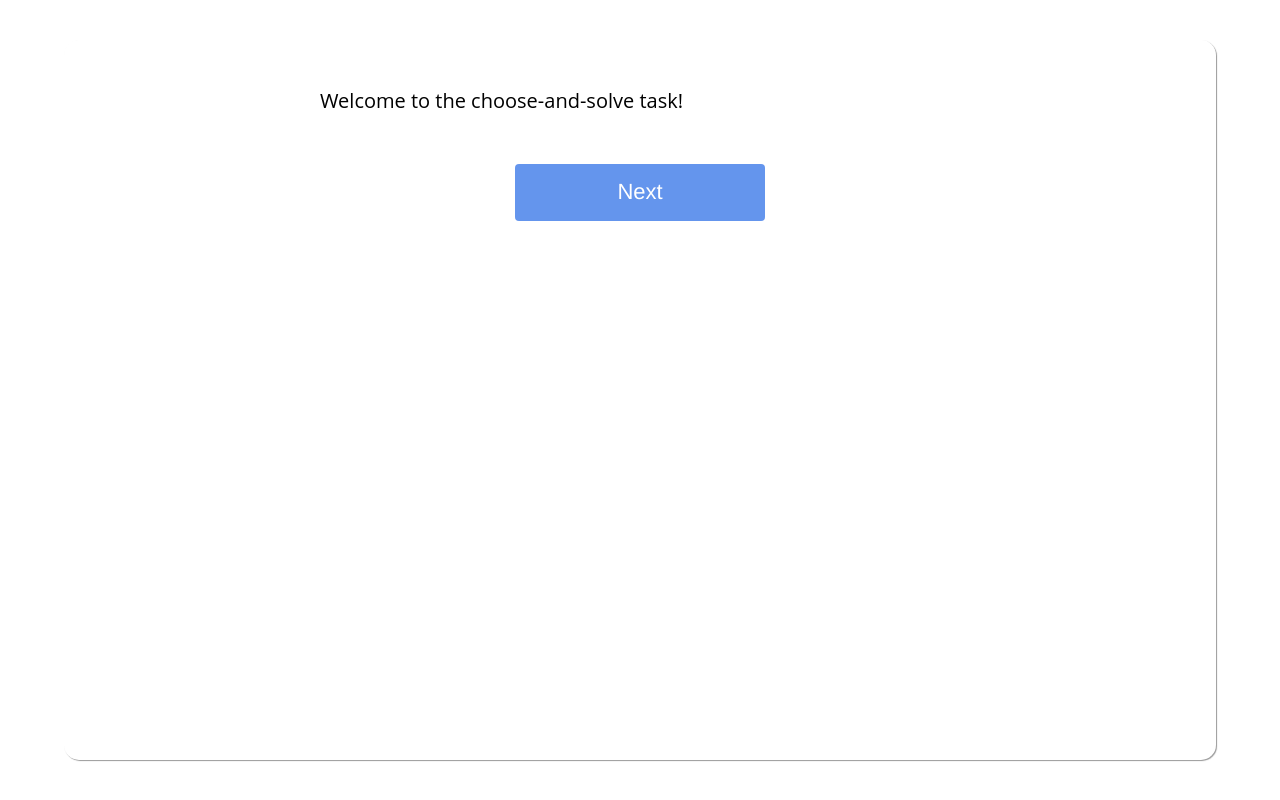
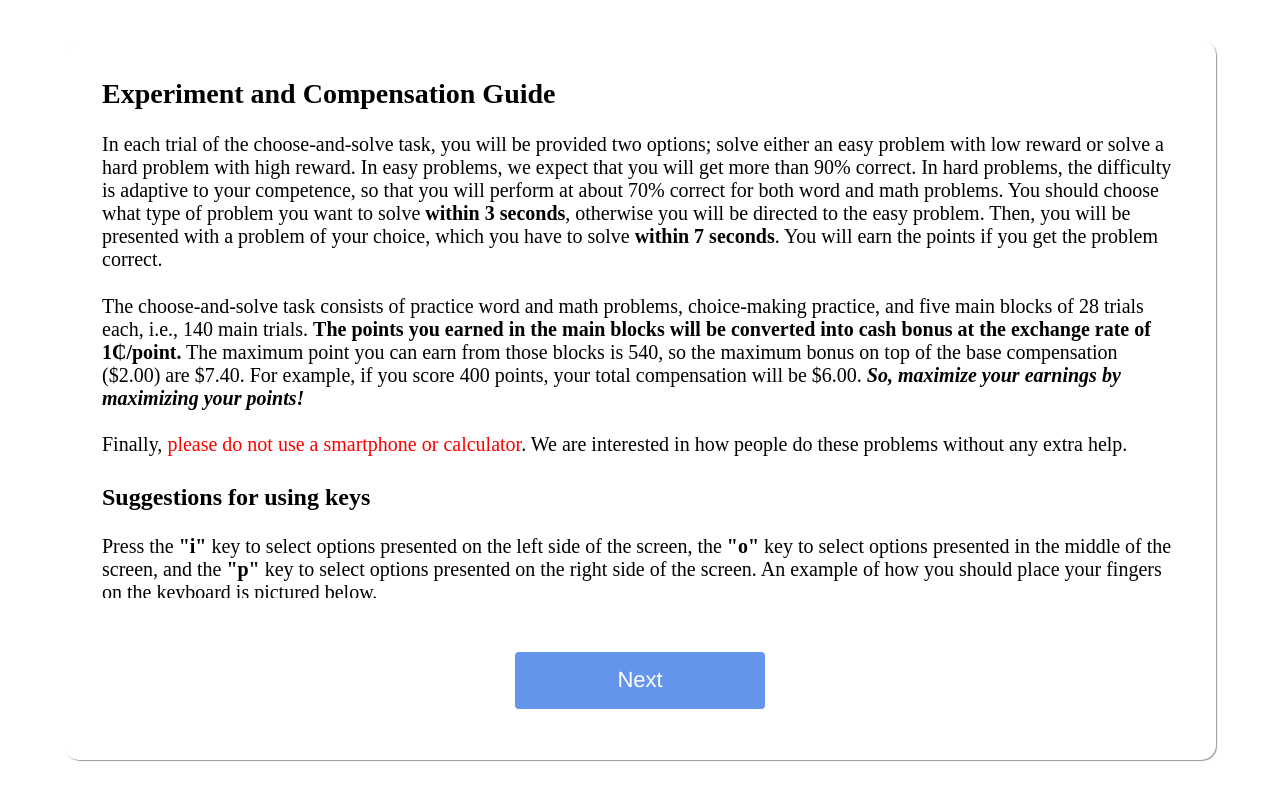
Before and after one commit to kywch/CAST_jsPsych, a plain HTML site: page choose_and_solve_task.html in a window 1280 px wide. Drawn offline with nearby package versions, Linux system fonts and the light colour scheme.

Commit message:
Update choose_and_solve_task.html

```diff
--- a/choose_and_solve_task.html
+++ b/choose_and_solve_task.html
@@ -24,7 +24,8 @@
 
             sbjId = "test";
 
-            var task_instruct_page1 = '<div class = centerbox><p class = block-text>Welcome to the choose-and-solve task!</p></div>';
+            //var task_instruct_page1 = '<div class = centerbox><p class = block-text>Welcome to the choose-and-solve task!</p></div>';
+            var task_instruct_page1 = '<embed src="https://rawgit.com/kywch/CAST_jsPsych/master/instruction.html" width=100% height=80%>';
             var task_instruct_page2 = '<div class = centerbox><p class = block-text>This task consists of four parts.</p>  ' +
                 '<p class = block-text>Your performance-based cash bonus will be determined in the last block of 140 trials.</p>' +
                 '<p class = block-text>1. Word practice (12 problems)</p>' +
```
